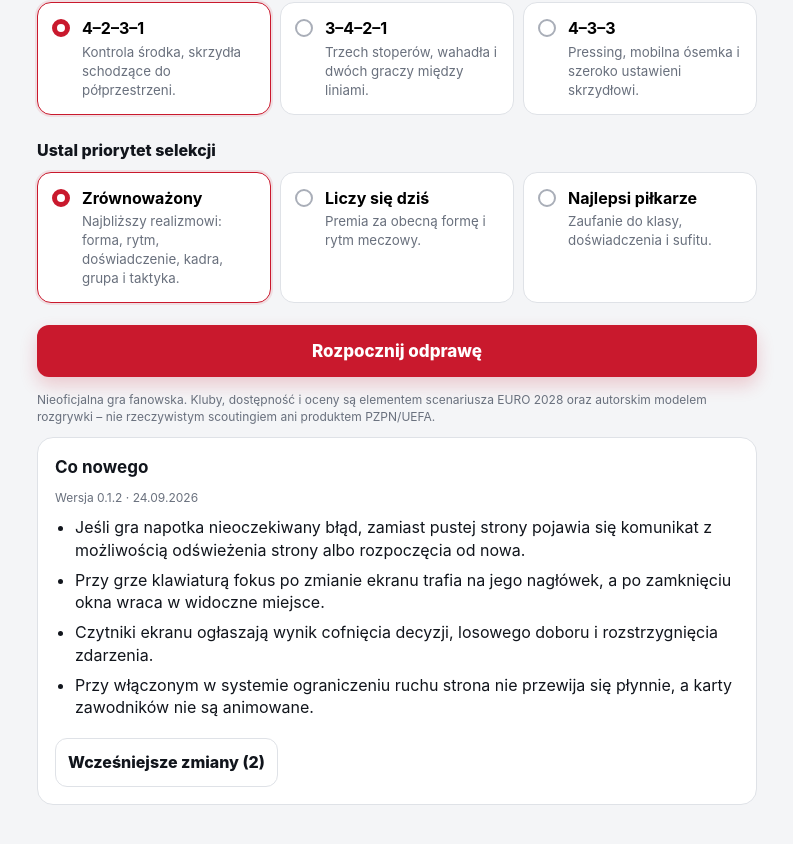
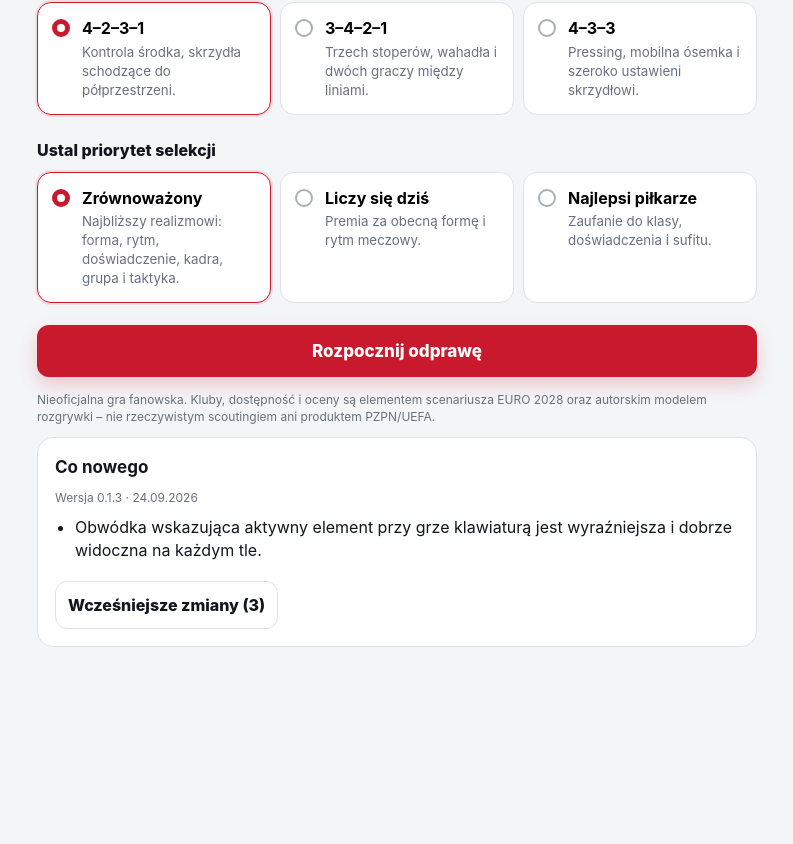
Before and after one commit to visvaya/selekcja-26, a React (Vite) app: page / in a window 1280 px wide. Shown: the part 636-1480 px from the top of the page, without its empty margins (243-1036 px from the left). After the commit the page ends 1393 px from the top, so only its background shows below. Built offline with nearby package versions, Linux system fonts and the light colour scheme.

Commit message:
feat(ui): release 0.1.3 with the stronger focus outline

```diff
--- a/package.json
+++ b/package.json
@@ -1,6 +1,6 @@
 {
   "name": "selekcja-26",
-  "version": "0.1.2",
+  "version": "0.1.3",
   "private": true,
   "description": "Browser game about selecting Poland's squad for EURO 2028: a 23-player test camp, then a 26-player tournament squad.",
   "keywords": [
--- a/src/data/changelog.ts
+++ b/src/data/changelog.ts
@@ -9,6 +9,7 @@ export interface ChangelogEntry {
 
 // Newest first.
 export const CHANGELOG = [
+  { version: "0.1.3", date: "2026-09-24" },
   { version: "0.1.2", date: "2026-09-24" },
   { version: "0.1.1", date: "2026-09-24" },
   { version: "0.1.0", date: "2026-09-23" },
--- a/src/ui/text.ts
+++ b/src/ui/text.ts
@@ -433,6 +433,9 @@ export const UI_TEXT = {
   changelogShowOlder: (count: number) => `Wcześniejsze zmiany (${count})`,
   changelogHideOlder: "Ukryj wcześniejsze zmiany",
   changelogNotes: {
+    "0.1.3": [
+      "Obwódka wskazująca aktywny element przy grze klawiaturą jest wyraźniejsza i dobrze widoczna na każdym tle.",
+    ],
     "0.1.2": [
       "Jeśli gra napotka nieoczekiwany błąd, zamiast pustej strony pojawia się komunikat z możliwością odświeżenia strony albo rozpoczęcia od nowa.",
       "Przy grze klawiaturą fokus po zmianie ekranu trafia na jego nagłówek, a po zamknięciu okna wraca w widoczne miejsce.",
```
